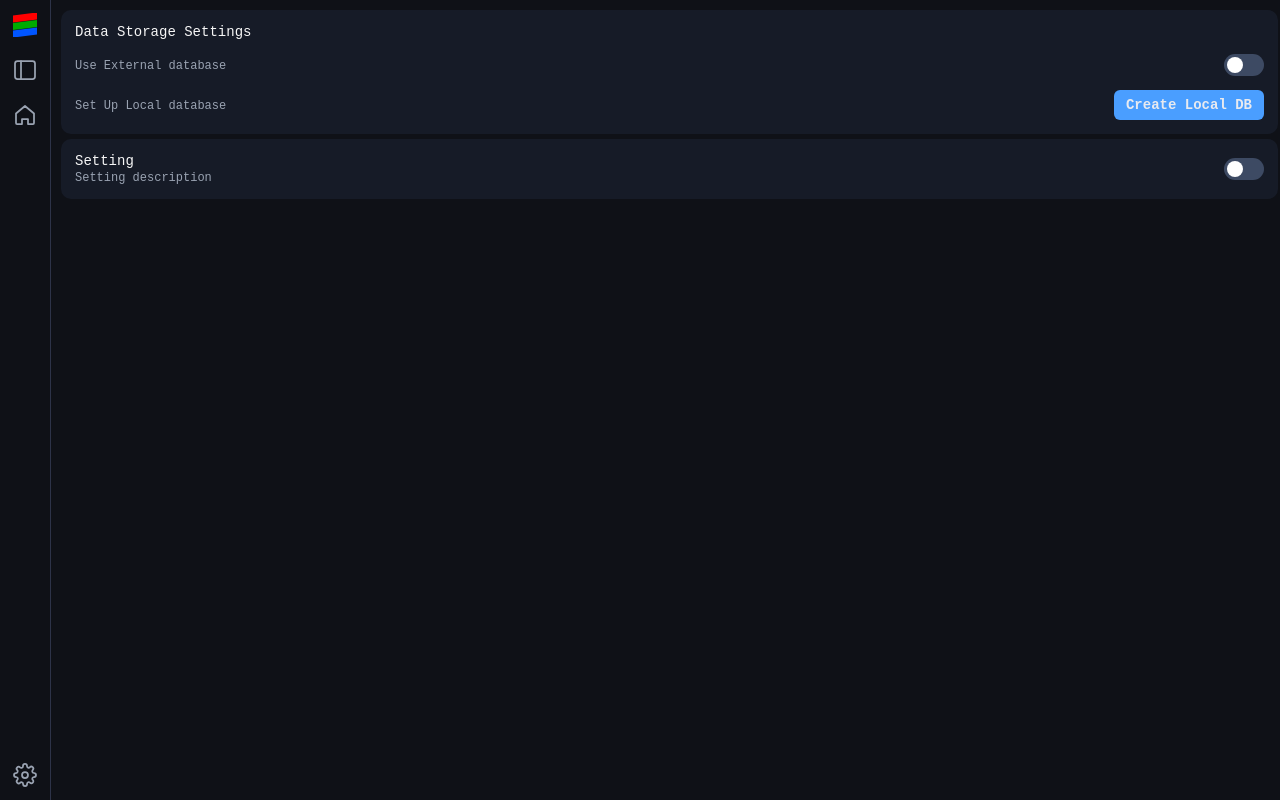
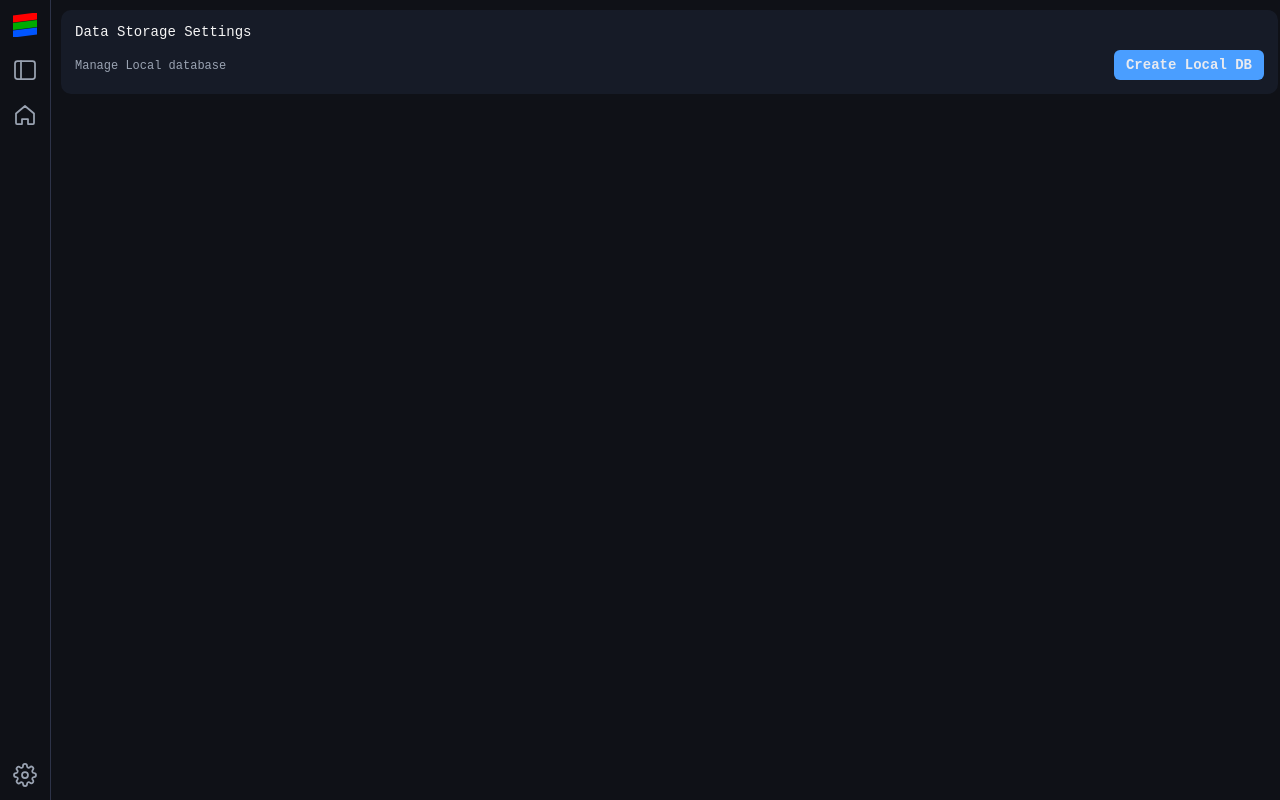
Before and after one commit to SalemShreve/Stratum-Project-Manager, a SvelteKit app: page /settings in a window 1280 px wide. Built offline with nearby package versions, Linux system fonts and the light colour scheme.

Commit message:
Update: hid unused settings

```diff
--- a/src-tauri/tauri.conf.json
+++ b/src-tauri/tauri.conf.json
@@ -1,7 +1,7 @@
 {
   "$schema": "https://schema.tauri.app/config/2",
   "productName": "Stratum Project Manager",
-  "version": "1.0.8",
+  "version": "1.0.9",
   "identifier": "stratumprojectmanager",
   "build": {
     "beforeDevCommand": "npm run dev",
--- a/src/routes/settings/+page.svelte
+++ b/src/routes/settings/+page.svelte
@@ -1,6 +1,5 @@
 <script>
     import "./Settings.css";
-    import ToggleButton from "../../common/components/ToggleButton/ToggleButton.svelte";
     import TextButton from "../../common/components/TextButton/TextButton.svelte";
     import {invoke} from "@tauri-apps/api/core";
     import {onMount} from "svelte";
@@ -45,13 +44,13 @@
     <div class="settings-section">
         <div class="settings-info">
             <h4 class="setting-title"> Data Storage Settings</h4>
-            <div class="settings-option">
-                <p class="setting-desc"> Use External database</p>
-                <ToggleButton isToggled={extdbstate} clickAction={() => extdbstate = !extdbstate} />
-            </div>
+<!--            <div class="settings-option">-->
+<!--                <p class="setting-desc"> Use External database</p>-->
+<!--                <ToggleButton isToggled={extdbstate} clickAction={() => extdbstate = !extdbstate} />-->
+<!--            </div>-->
             <div class="settings-option">
                 {#if !extdbstate}
-                    <p class="setting-desc"> Set Up Local database</p>
+                    <p class="setting-desc"> Manage Local database</p>
                     {#if !localDbCreated}
                         <TextButton text="Create Local DB" kind="bright" size="small" clickAction={() => handleLocalDbCreated()} />
                     {:else}
@@ -74,11 +73,11 @@
             </div>
         </div>
     </div>
-    <div class="settings-section">
-        <div class="settings-info">
-            <h4 class="setting-title"> Setting</h4>
-            <p class="setting-desc"> Setting description</p>
-        </div>
-        <ToggleButton isToggled={toggled} clickAction={() => toggled = !toggled} />
-    </div>
+<!--    <div class="settings-section">-->
+<!--        <div class="settings-info">-->
+<!--            <h4 class="setting-title"> Setting</h4>-->
+<!--            <p class="setting-desc"> Setting description</p>-->
+<!--        </div>-->
+<!--        <ToggleButton isToggled={toggled} clickAction={() => toggled = !toggled} />-->
+<!--    </div>-->
 </main>
```
